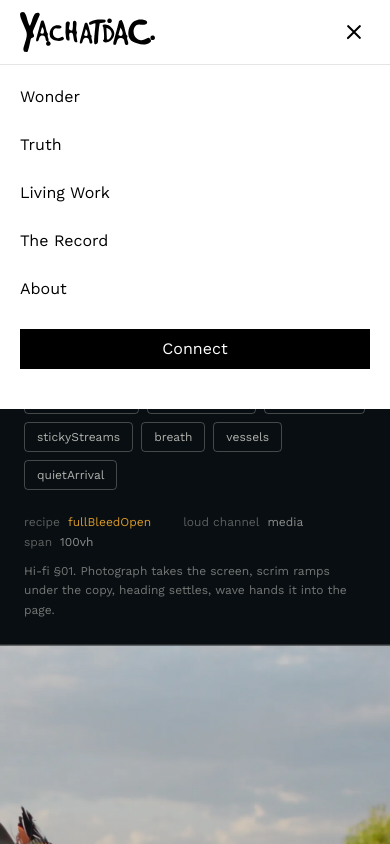
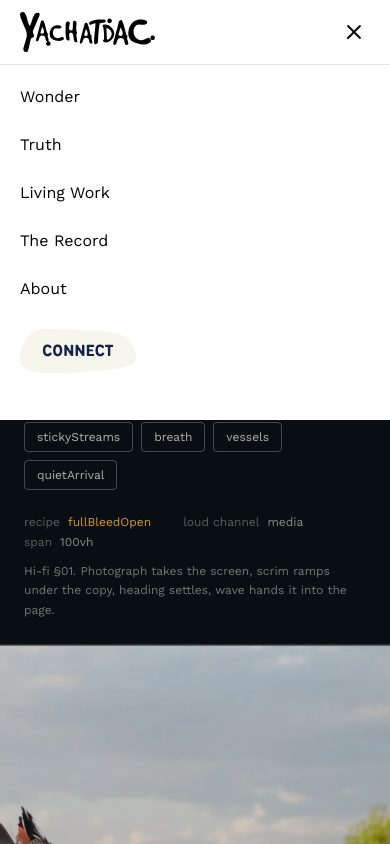
Before and after one commit to JCarloZ24/YACHATDAC, a Next.js app: page /lab/compose in a window 390 px wide. Both pictures are taken after a click on the button "Open menu". Shown: the top 844 px of the page. Built offline with nearby package versions, Linux system fonts and the light colour scheme; a web font is replaced by a local one.

Commit message:
feat: enhance MobileNav with scroll behavior and integrate ConnectButton for improved navigation feat: adjust LivingWorkSections layout with minor margin tweaks for better visual continuity

```diff
--- a/src/components/layout/MobileNav.tsx
+++ b/src/components/layout/MobileNav.tsx
@@ -4,6 +4,7 @@ import { useEffect, useState } from "react";
 import Image from "next/image";
 import Link from "next/link";
 import { usePathname } from "next/navigation";
+import { ConnectButton } from "@/components/layout/ConnectButton";
 import { org, primaryAction, primaryNav } from "@/content/site";
 
 /**
@@ -13,21 +14,56 @@ import { org, primaryAction, primaryNav } from "@/content/site";
  * links plus the Connect action when open. The desktop header stays the
  * transparent 130px band; this bar exists below `md` only.
  *
+ * The bar is fixed: it slides away as the reader scrolls down and returns on
+ * the first upward scroll, so the menu is always one gesture away without
+ * sitting on the photography the whole time.
+ *
  * The black wordmark is public/brand/logo-wordmark-black.svg — the same
  * authored vectors as the white cut, per build documentation §5 (never
  * recreate or approximate the mark in code).
  */
 export function MobileNav() {
   const [open, setOpen] = useState(false);
+  // Hidden while scrolling down, back the moment the reader scrolls up.
+  const [hidden, setHidden] = useState(false);
   const pathname = usePathname();
 
-  // A route change is a navigation — the panel closes behind it.
   useEffect(() => {
+    let last = window.scrollY;
+    let ticking = false;
+    const onScroll = () => {
+      if (ticking) return;
+      ticking = true;
+      requestAnimationFrame(() => {
+        const y = window.scrollY;
+        const delta = y - last;
+        // A small dead-zone so rubber-banding and tiny jitters don't flicker
+        // the bar; near the top it always shows.
+        if (y < 16) setHidden(false);
+        else if (delta > 6) setHidden(true);
+        else if (delta < -6) setHidden(false);
+        last = y;
+        ticking = false;
+      });
+    };
+    window.addEventListener("scroll", onScroll, { passive: true });
+    return () => window.removeEventListener("scroll", onScroll);
+  }, []);
+  const [seenPath, setSeenPath] = useState(pathname);
+
+  // A route change is a navigation — the panel closes behind it. Done during
+  // render (not in an effect) so it never paints an open panel on the new page.
+  if (pathname !== seenPath) {
+    setSeenPath(pathname);
     setOpen(false);
-  }, [pathname]);
+  }
 
   return (
-    <div className="bg-white text-black md:hidden">
+    <div
+      className={`fixed inset-x-0 top-0 z-30 bg-white text-black transition-transform duration-(--dur-small) ease-quiet md:hidden ${
+        hidden && !open ? "-translate-y-full" : "translate-y-0"
+      }`}
+    >
       <div className="flex h-16 items-center justify-between pl-5 pr-3">
         <Link href="/" aria-label={`${org.name} — home`} className="shrink-0">
           <Image
@@ -77,12 +113,11 @@ export function MobileNav() {
               </li>
             ))}
           </ul>
-          <Link
-            href={primaryAction.href}
-            className="mt-4 flex h-10 items-center justify-center border border-black bg-black px-5 text-base leading-6 text-white"
-          >
-            {primaryAction.title}
-          </Link>
+          {/* The same CONNECT blob as the desktop header — one CTA, one asset,
+              one water fill (see ConnectButton). */}
+          <div className="mt-4">
+            <ConnectButton href={primaryAction.href} label={primaryAction.title} />
+          </div>
         </nav>
       ) : null}
     </div>
--- a/src/components/v2/LivingWorkSections.tsx
+++ b/src/components/v2/LivingWorkSections.tsx
@@ -88,7 +88,7 @@ export function LivingWorkHero() {
     <section
       id="hero"
       data-lw="hero"
-      className="relative flex min-h-svh items-end overflow-hidden bg-charcoal"
+      className="relative -mb-0.5 flex min-h-svh items-end overflow-hidden bg-charcoal"
     >
       {/* 1.40.2 — the subject sits right of centre and the headline never
           crosses her. Hold that relationship if the crop is ever adjusted:
@@ -132,27 +132,38 @@ export function LivingWorkHero() {
         </p>
       </div>
 
-      {/* Marc's divider hands the photograph off into the page. */}
+      {/* Marc's divider hands the photograph off into the page. The path's
+          closing corner is pushed past the box on the left (x=-4) and below it
+          (y=120): the supplied asset closed at x=1, which left a one-pixel
+          column of photograph beside the fill at the left edge. */}
       <div
         data-wave
         aria-hidden
         className="pointer-events-none absolute inset-x-0 bottom-0 text-canvas"
       >
-        {/* viewBox bottom sits just above where the path bottoms out (y≈105.3),
-            so the fill overdraws the box's lower edge. At 151 the lower third
-            was transparent and the photograph showed below the crest; at exactly
-            the path's own depth, rounding left a hairline of photograph. */}
+        {/* viewBox bottom sits just above where the path bottoms out (y≈105.3)
+            so the fill overdraws the box's lower edge. The path's shallowest
+            point (x=0, y≈93) leaves only ~11 units of flat fill above the
+            box's bottom, so the seam cover below must stay thinner than that
+            or it shows as a flat step at the left edge — hence the section's
+            2px overlap into the next, and nothing taller. */}
         <svg
           viewBox="0 0 1442 104"
           preserveAspectRatio="none"
           className="block h-[9vw] w-full"
         >
           <path
-            d="M1470 8C1427.5 -2.1 1377.2 -2.7 1334 6.6c-63.6 13.6-109.7 36-176.5 44.2-44.4 5.5-85.4 1.5-129.4-.3-59-2.3-111-.6-167.3 9.8-52.9 9.7-104.2 22.3-159.8 27.2-67.6 6-136.5-3.7-201.6-15.2C434.4 62 369.3 48.6 300.8 46.8 195.6 44 95.7 68.9 1 93.1l0 12.2h1467.8L1470 8Z"
+            d="M1470 8C1427.5 -2.1 1377.2 -2.7 1334 6.6c-63.6 13.6-109.7 36-176.5 44.2-44.4 5.5-85.4 1.5-129.4-.3-59-2.3-111-.6-167.3 9.8-52.9 9.7-104.2 22.3-159.8 27.2-67.6 6-136.5-3.7-201.6-15.2C434.4 62 369.3 48.6 300.8 46.8 195.6 44 95.7 68.9 1 93.1L-4 94.4V120h1480V8Z"
             fill="currentColor"
           />
         </svg>
       </div>
+      {/* Seam: the motion pass leaves a transform on [data-wave], promoting it
+          to its own compositing layer, and the GPU can rasterise that layer's
+          bottom edge a device pixel short of the section edge. The section's
+          -mb-0.5 pulls the next section 2px up over this edge so the canvas
+          fills overlap. 2px, not more: the wave's left edge has ~4px of flat
+          fill on phones and anything taller reads as a step. */}
     </section>
   );
 }
@@ -662,7 +673,7 @@ export function LivingWorkSpring() {
     <section
       id="spring"
       data-lw="spring"
-      className="relative flex min-h-svh items-center overflow-hidden bg-charcoal"
+      className="relative -mb-0.5 flex min-h-svh items-center overflow-hidden bg-charcoal"
     >
       {SPRING ? (
         <div data-media data-motion={SPRING.grade} aria-hidden className="absolute inset-0">
@@ -777,6 +788,7 @@ export function LivingWorkSpring() {
           />
         </svg>
       </div>
+      {/* 2px overlap into the next section — see the hero wave's note. */}
     </section>
   );
 }
```
